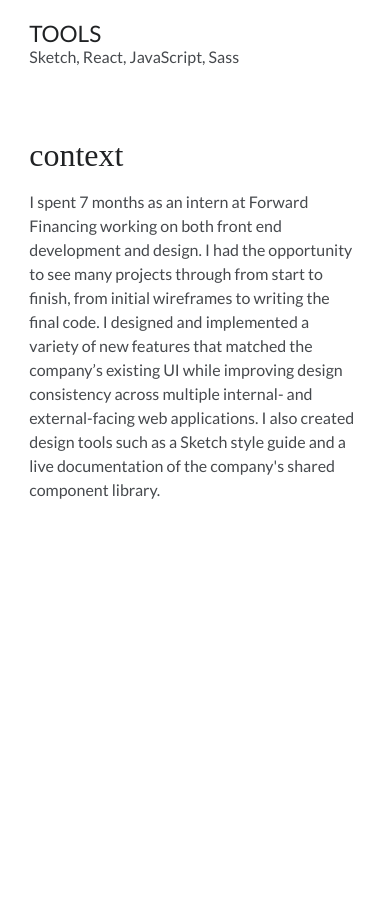
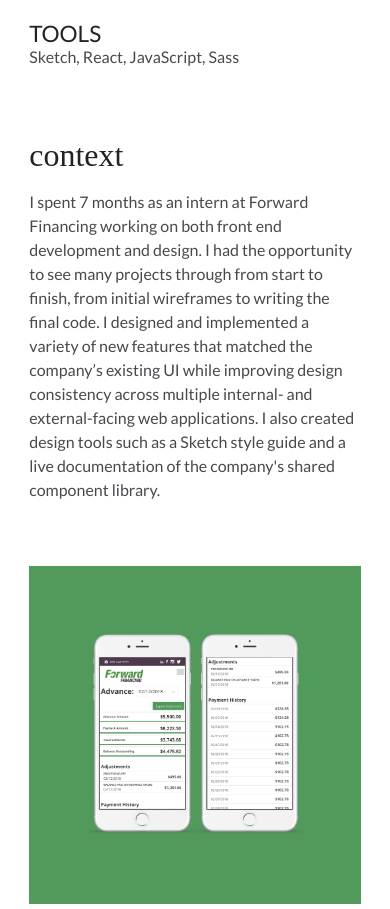
Before and after one commit to sarareich/sarareich.github.io, a React (Create React App) app: page /work/forward-financing in a window 390 px wide. Shown: the part 780-1689 px from the top of the page. Before the commit the page ends 1346 px from the top, so only its background shows below. Built offline with nearby package versions, Linux system fonts and the light colour scheme; a web font is replaced by a local one.

Commit message:
begin work for mp statements project info

```diff
--- a/src/components/ForwardFinancingPage/ForwardFinancingPage.js
+++ b/src/components/ForwardFinancingPage/ForwardFinancingPage.js
@@ -4,34 +4,109 @@ import ProjectInfo from '../common/ProjectInfo/ProjectInfo';
 import ProjectDescription from '../common/ProjectDescription/ProjectDescription'
 import projectInfo from '../../constants/projectInfo';
 import FFHero from '../../assets/ForwardFinancing/FF_Hero.png';
+import MPMobile from '../../assets/ForwardFinancing/MP_Mobile_Statements.png';
 
 class ForwardFinancingPage extends React.Component {
-  render() {
-    const contextString="I spent 7 months as an intern at Forward Financing working on both\
-    front end development and design. I had the opportunity to see many\
-    projects through from start to finish, from initial wireframes to writing the final code.\
-    I designed and implemented a variety of new features that matched the company’s existing\
-    UI while improving design consistency across multiple internal- and external-facing web applications.\
-    I also created design tools such as a Sketch style guide and a live documentation of\
-    the company's shared component library."
-
+  renderHero() {
     return (
-      <div className="forward-financing-wrapper">
       <Hero
         background="#52995c"
         image={FFHero}
         imageAlt="Forward Financing"
       />
-        <div className="forward-financing page">
+    );
+  }
+
+  renderProjectInfo() {
+    return (
       <ProjectInfo
         title="Forward Financing"
         subtitle="UX/UI and Web Development Intern"
         summaryInfo={projectInfo.ffProjectInfo}
       />
-          <ProjectDescription
-            title="Context"
-            description={contextString}
-          />
+    );
+  }
+
+  renderTitle(title) {
+    return (
+      <h2 className="heading-2 one-third">
+        {title}
+      </h2>
+    );
+  }
+
+  renderSubtitle(subtitle) {
+    return (
+      <h3 className="heading-3 full-width">
+        {subtitle}
+      </h3>
+    )
+  }
+
+  renderImage(color, image) {
+    return (
+      <div
+        className="project-image__container"
+        style={{
+          backgroundColor: color
+        }}
+      >
+        <img src={image} className="project-image"/>
+      </div>
+    );
+  }
+
+  renderContext() {
+    return (
+      <div className="portfolio-content description">
+        {this.renderTitle("Context")}
+        <div className="two-thirds">
+          <p className="description-text">
+          I spent 7 months as an intern at Forward Financing working on both
+          front end development and design. I had the opportunity to see many
+          projects through from start to finish, from initial wireframes to writing the final code.
+          I designed and implemented a variety of new features that matched the company’s existing
+          UI while improving design consistency across multiple internal- and external-facing web applications.
+          I also created design tools such as a Sketch style guide and a live documentation of
+          the company{`'`}s shared component library.
+          </p>
+        </div>
+      </div>
+    );
+  }
+
+  renderMerchantPortalStatements() {
+    return (
+      <div className="merchant-portal-statements">
+        {this.renderImage("#52995c", MPMobile)}
+        <div className="portfolio-content description">
+          {this.renderTitle("Merchant Portal Statements")}
+          <div className="two-thirds">
+            <p className="description-text">
+              <strong>Business Goal:</strong> Free up staff time spent answering merchants{`'`} questions
+              about their payment history by providing an online portal where this information can be accessed.
+            </p>
+            <p className="description-text">
+              <strong>User Goal:</strong> Quickly and easily find information about current and past advances,
+              including the amount to be repaid, the total amount collected thus far, and a detailed history of
+              previous payments.
+            </p>
+          </div>
+          {this.renderSubtitle("Wireframes")}
+          {this.renderSubtitle("Desktop UI")}
+        </div>
+      </div>
+    );
+  }
+
+  render() {
+    return (
+      <div className="forward-financing-wrapper">
+        {this.renderHero()}
+        <div className="forward-financing page">
+          {this.renderProjectInfo()}
+          {this.renderContext()}
+          {this.renderMerchantPortalStatements()}
         </div>
       </div>
     );
--- /dev/null
+++ b/src/components/ForwardFinancingPage/ForwardFinancingPage.scss
@@ -0,0 +1,22 @@
+@import '../../styles/breakpoints.scss';
+
+.project-image__container {
+  align-items: center;
+  display: flex;
+  height: 100vh;
+  margin-bottom: 3rem;
+
+  @include bp(tab-mini) {
+    height: 60vh;
+  }
+
+  @include bp(extra-small-landscape) {
+    height: 40vh;
+  }
+
+  .project-image {
+    margin: 0 auto;
+    max-height: 100%;
+    max-width: 100%;
+  }
+}
--- a/src/components/common/Hero/Hero.js
+++ b/src/components/common/Hero/Hero.js
@@ -22,7 +22,7 @@ class Hero extends React.Component {
 
 Hero.propTypes = {
   background: PropTypes.string.isRequired,
-  image: PropTypes.element,
+  image: PropTypes.string,
   imageAlt: PropTypes.string
 };
 
--- a/src/styles/styles.scss
+++ b/src/styles/styles.scss
@@ -114,6 +114,7 @@ body {
 
 @import '../components/Header/Header.scss';
 @import '../components/HomePage/HomePage.scss';
+@import '../components/ForwardFinancingPage/ForwardFinancingPage.scss';
 @import '../components/common/Hero/Hero.scss';
 @import '../components/common/Logo/Logo.scss';
 @import '../components/common/ProjectInfo/ProjectInfo.scss';
```
Also changed, not shown: src/assets/ForwardFinancing/MP_Mobile_Statements.png (added). Lines whose indentation alone changed are shown as unchanged.
